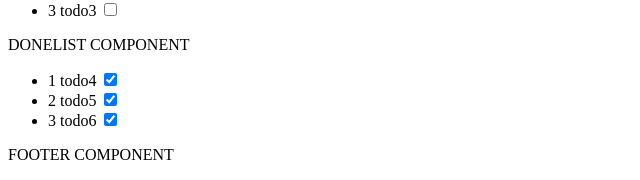
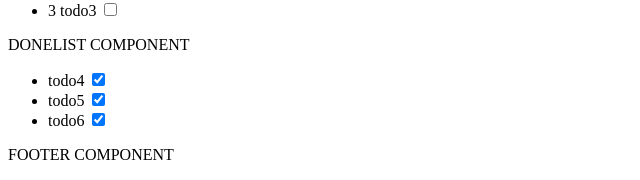
Before and after one commit to lnoel4289/todolist, a React (Vite) app: page / in a window 1280 px wide. Shown: the part 139-319 px from the top of the page, without its empty margins (0-640 px from the left). Built offline with nearby package versions, Linux system fonts and the light colour scheme.

Commit message:
final layout

```diff
--- a/src/components/Done/index.jsx
+++ b/src/components/Done/index.jsx
@@ -1,7 +1,7 @@
-const Done = ({ done, index, checked }) => {
+const Done = ({ done, checked }) => {
   return (
     <div>
-      {index + 1} {done}  <input type="checkbox" checked ={checked} />
+      {done} <input type="checkbox" checked={checked} />
     </div>
   );
 };
--- a/src/components/DoneList/index.jsx
+++ b/src/components/DoneList/index.jsx
@@ -12,7 +12,7 @@ const DoneList = () => {
         {doneList.map((done, index) => {
           return (
             <li key={`done${index}`}>
-              <Done index={index} done={done} checked={true} />
+              <Done done={done} checked={true} />
             </li>
           );
         })}
```
